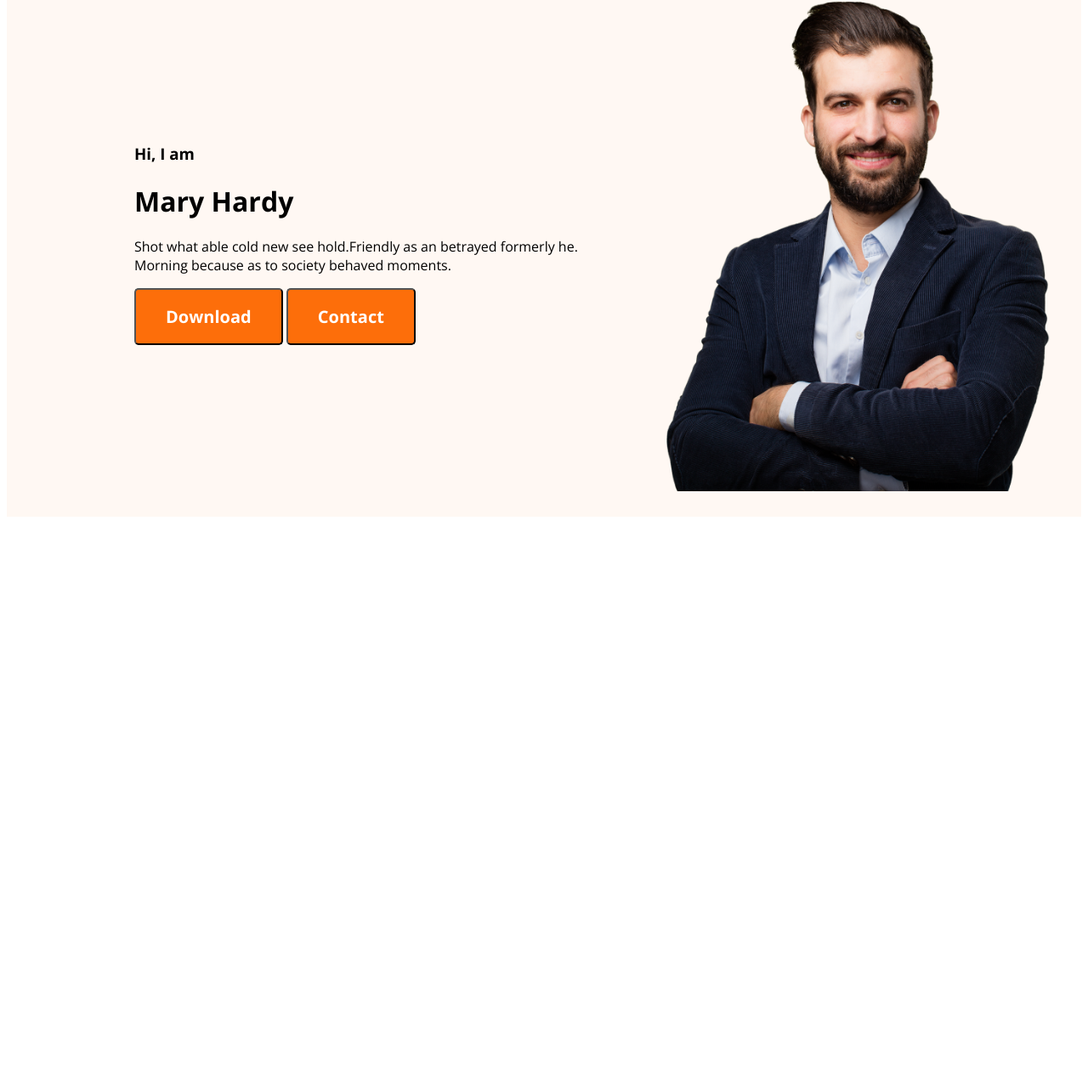
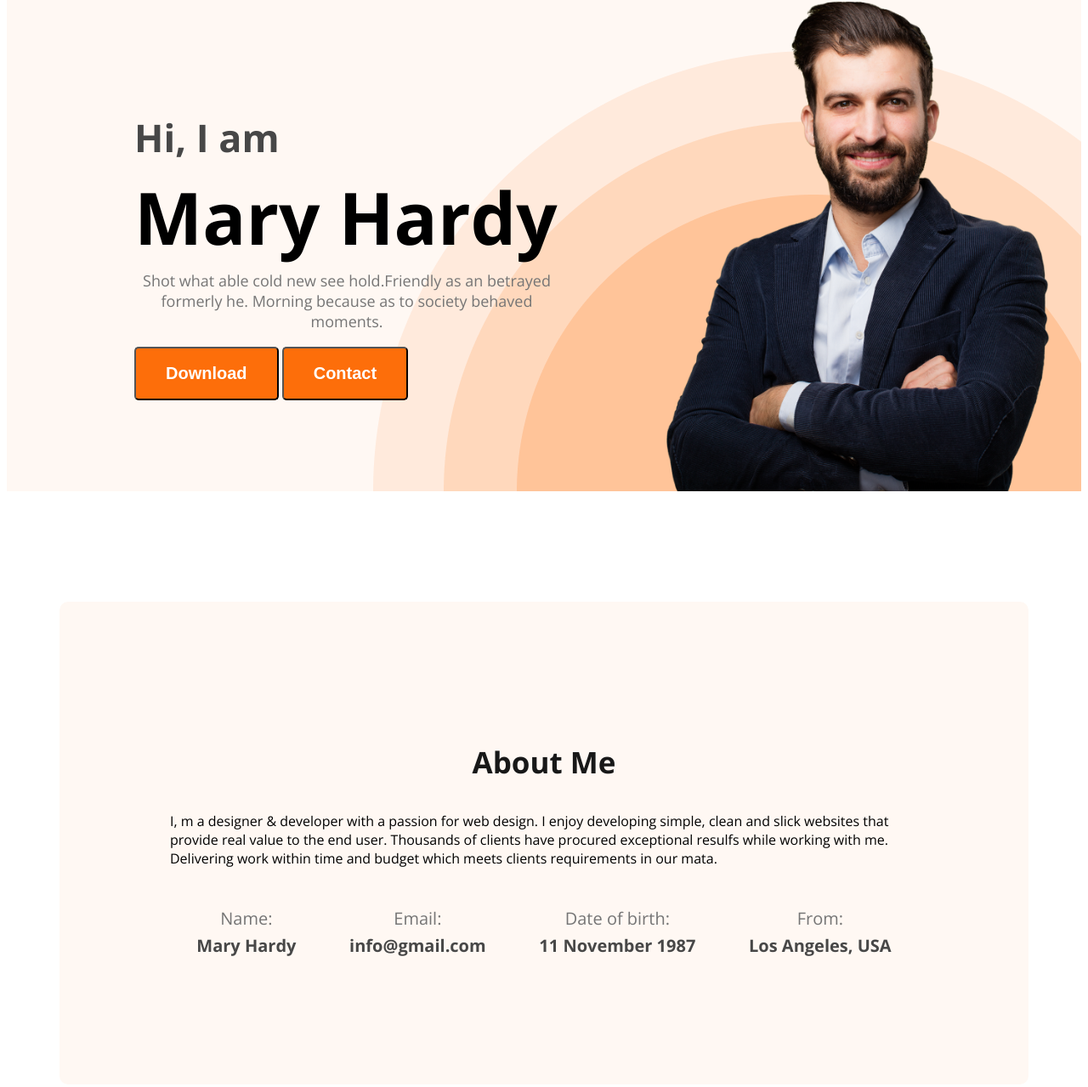
Before and after one commit to Sadman-Chowdhury/webdeveloper-portfolio, a plain HTML site: page index.html in a window 1280 px wide. Shown: the part 211-1490 px from the top of the page at 85% size. Before the commit the page ends 827 px from the top, so only its background shows below. Drawn offline with nearby package versions, Linux system fonts and the light colour scheme.

Commit message:
added about info

```diff
--- a/index.html
+++ b/index.html
@@ -23,7 +23,7 @@
             <div class="banner-content">
                 <h3 class="banner-greet">Hi, I am</h3>
                 <h1 class="banner-title">Mary Hardy</h1>
-                <p>Shot what able cold new see hold.Friendly as an betrayed formerly he. Morning because as to society behaved moments.</p>
+                <p class="banner-des">Shot what able cold new see hold.Friendly as an betrayed formerly he. Morning because as to society behaved moments.</p>
                 <button class="btn-primary">Download</button>
                 <button class="btn-primary">Contact</button>
             </div>
@@ -31,7 +31,28 @@
         </div>
     </header>
     <main>
-
+        <section class="about">
+            <h3 class="section-title">About Me</h3>
+            <p class="section-des">I, m a designer & developer with a passion for web design. I enjoy developing simple, clean and slick websites that provide real value to the end user. Thousands of clients have procured exceptional resulfs while working with me. Delivering work within time and budget which meets clients requirements in our mata.</p>
+            <div class="about-info-container">
+                <div class="about-info">
+                    <info-title>Name:</info-title>
+                    <p class="info-des">Mary Hardy</p>
+                </div>
+                <div class="about-info">
+                    <info-title>Email:</info-title>
+                    <p class="info-des">info@gmail.com</p>
+                </div>
+                <div class="about-info">
+                    <info-title>Date of birth:</info-title>
+                    <p class="info-des">11 November 1987</p>
+                </div>
+                <div class="about-info">
+                    <info-title>From:</info-title>
+                    <p class="info-des">Los Angeles, USA</p>
+                </div>
+            </div>
+        </section>
     </main>
     <footer>
 
--- a/styles.css/portfolio.css
+++ b/styles.css/portfolio.css
@@ -1,5 +1,29 @@
-*{
+/* Common shared CSS */
+body{
     font-family: 'Open Sans', sans-serif;
+}
+.text-primary{
+    color: #FD6E0A;
+}
+.btn-primary{
+    border-radius: 5px;
+    background: #FD6E0A;
+    color: #FFF;
+    font-size: 20px;
+    font-weight: 700;
+    padding: 18px 35px;
+}
+.section-title{
+    color: #181818;
+    text-align: center;
+    font-size: 35px;
+    font-weight: 700;
+}
+.banner-des{
+    color: #757575;
+    text-align: center;
+    font-size: 18px;
+    font-weight: 400;
 }
 /* Nav CSS */
 nav{
@@ -9,12 +33,9 @@ nav{
     margin: 0px 200px;
 }
 .nav-title{
-    color: var(--Dark-01, #181818);
+    color: #181818;
     font-size: 45px;
 
-}
-.text-primary{
-    color: #FD6E0A;
 }
 nav>ul{
     display: flex;
@@ -24,25 +45,72 @@ nav li{
     list-style: none;
     margin-right: 50px;
 }
-.btn-primary{
-    border-radius: 5px;
-    background: #FD6E0A;
-    color: var(--White-Color, #FFF);
-    font-size: 20px;
-    font-weight: 700;
-    padding: 18px 35px;
-}
 
 /* Header CSS */
 header{
     background-color: #FFF8F3;
+    background-image: url(../images/header_bg.png);
+    background-repeat: no-repeat;
+    background-position: bottom right;
 }
 .banner{
-    padding: 30px 30px 30px 150px;
+    padding: 30px 30px 0px 150px;
     display: flex;
     align-items: center;
+    justify-content: space-between;
+}
+.banner-content{
+    max-width: 500px;
 }
 .banner .profile-pic{
     height: 600px;
     width: 500px;
 }
+.banner-greet{
+    color: var(--Dark-02, #474747);
+    font-size: 45px;
+    margin-bottom: 0px;
+}
+.banner-title{
+    font-size: 85px;
+    font-weight: 700;
+    margin-top: 5px;
+    margin-bottom: 0px;
+}
+.banner-des{
+    color: var(--Dark-03, #757575);
+    font-size: 18px;
+    margin-top: 5px;
+}
+
+/* Main CSS */
+main{
+    max-width: 1140px;
+    margin: 0px auto;
+}
+
+/* About CSS */
+.about{
+    padding: 130px;
+    background: #FFF8F3;
+    border-radius: 10px;
+    margin: 130px 0px;
+}
+.about-info-container{
+    display: flex;
+    justify-content: space-around;
+}
+.about-info{
+    text-align: center;
+    color: #757575;
+    font-size: 20px;
+    font-weight: 400;
+    margin-bottom: 0px;
+    margin-top: 30px;
+}
+.info-des{
+    color: #474747;
+    font-size: 20px;
+    font-weight: 700;
+    margin-top: 5px;
+}
```
